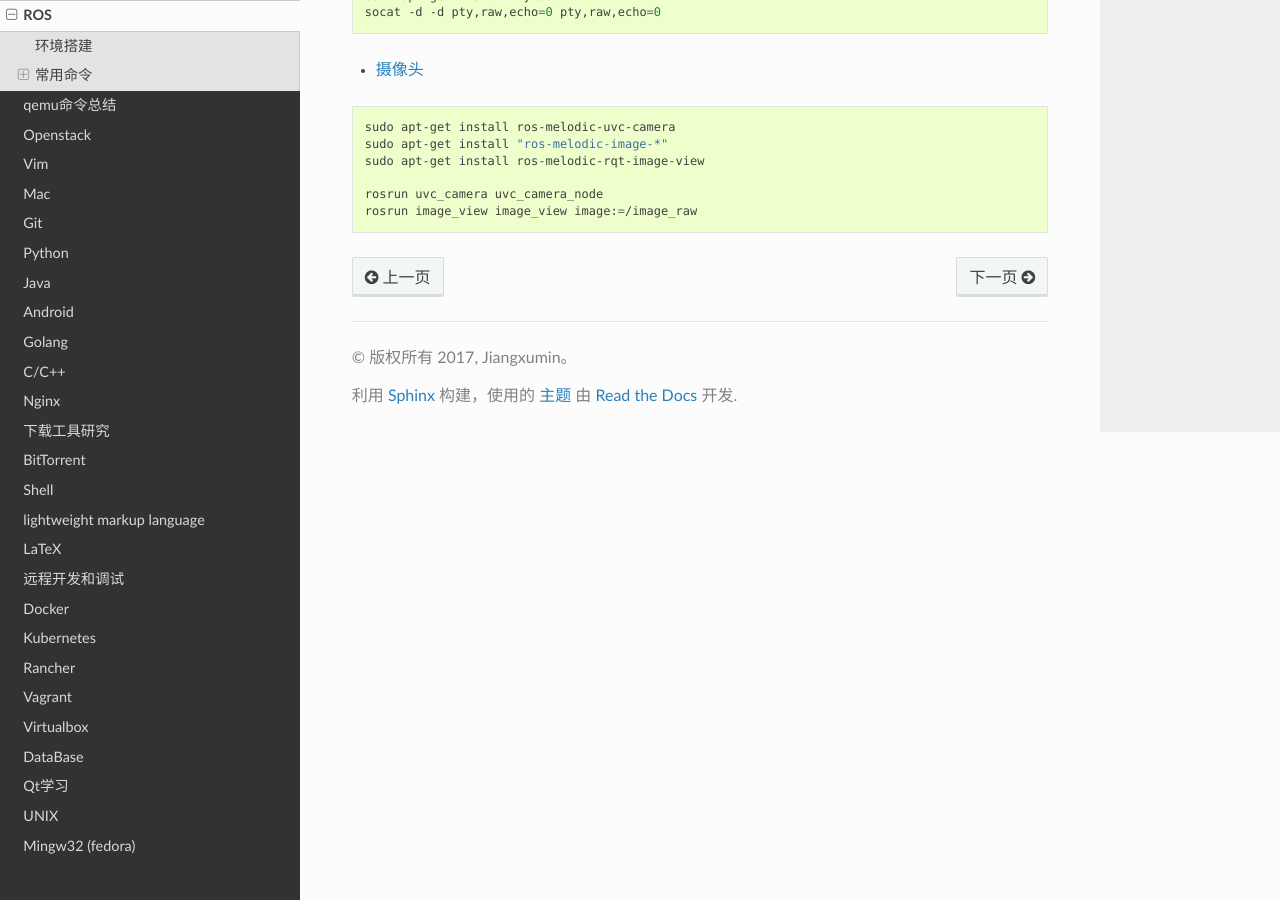
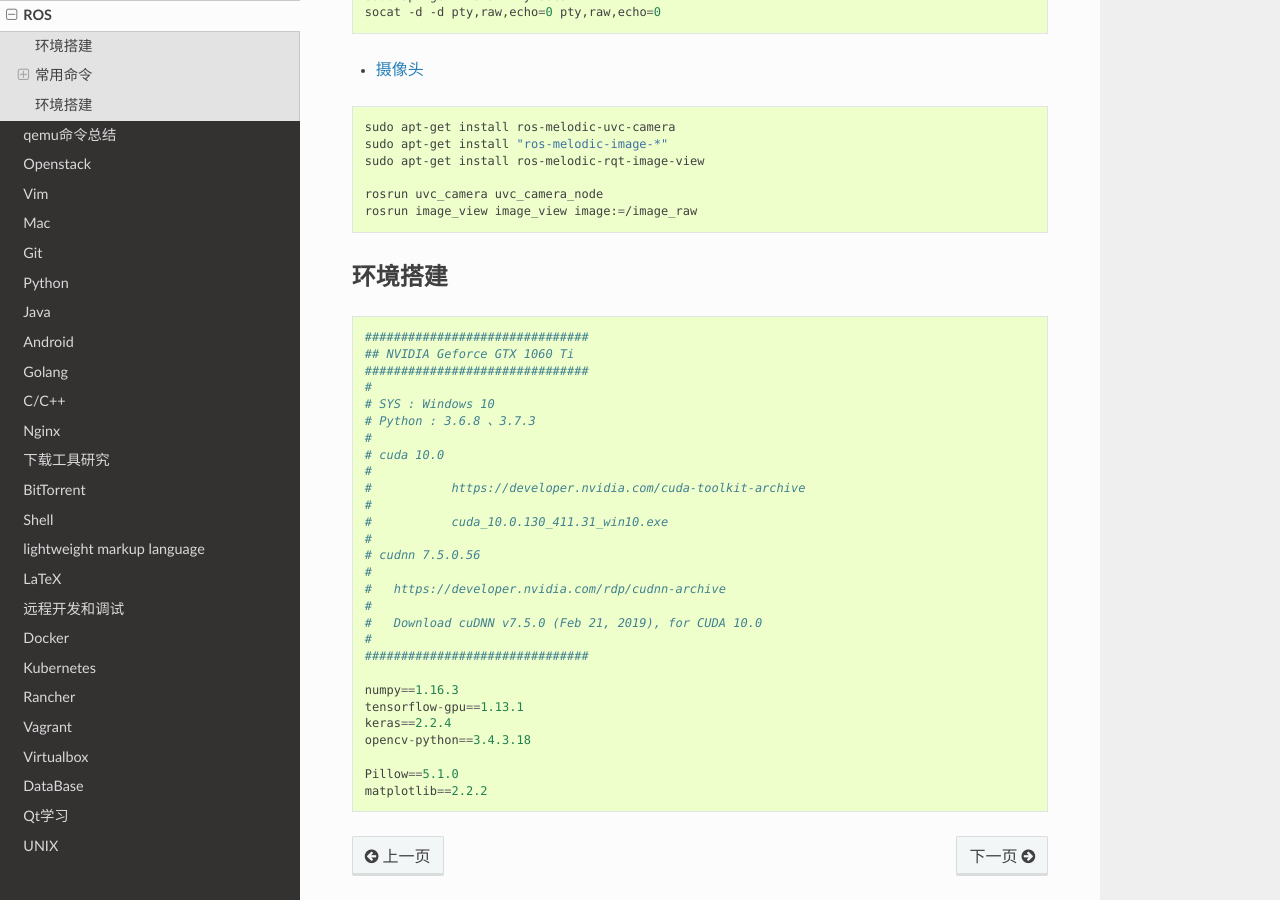
Before and after one commit to my-rds-store/my_space, a Sphinx documentation site: the page built from source/ros/index.rst, in a window 1280 px wide and 900 px high, scrolled down 3541 px. Built offline with Sphinx 7.4.7 and the Read the Docs theme 2.0.0, drawn with Linux system fonts in a browser that asks for light colours.

Commit message:
update ...

```diff
--- a/source/ros/index.rst
+++ b/source/ros/index.rst
@@ -222,3 +222,39 @@ Peak-CAN
 
   rosrun uvc_camera uvc_camera_node
   rosrun image_view image_view image:=/image_raw
+
+***********
+环境搭建
+***********
+
+
+.. code::
+
+    ###############################
+    ## NVIDIA Geforce GTX 1060 Ti
+    ###############################
+    #
+    # SYS : Windows 10
+    # Python : 3.6.8 、3.7.3
+    #
+    # cuda 10.0
+    #
+    #    	https://developer.nvidia.com/cuda-toolkit-archive
+    #
+    #    	cuda_10.0.130_411.31_win10.exe
+    #
+    # cudnn 7.5.0.56
+    #
+    #	https://developer.nvidia.com/rdp/cudnn-archive
+    #
+    #  	Download cuDNN v7.5.0 (Feb 21, 2019), for CUDA 10.0
+    #
+    ###############################
+
+    numpy==1.16.3
+    tensorflow-gpu==1.13.1
+    keras==2.2.4
+    opencv-python==3.4.3.18
+
+    Pillow==5.1.0
+    matplotlib==2.2.2
```
